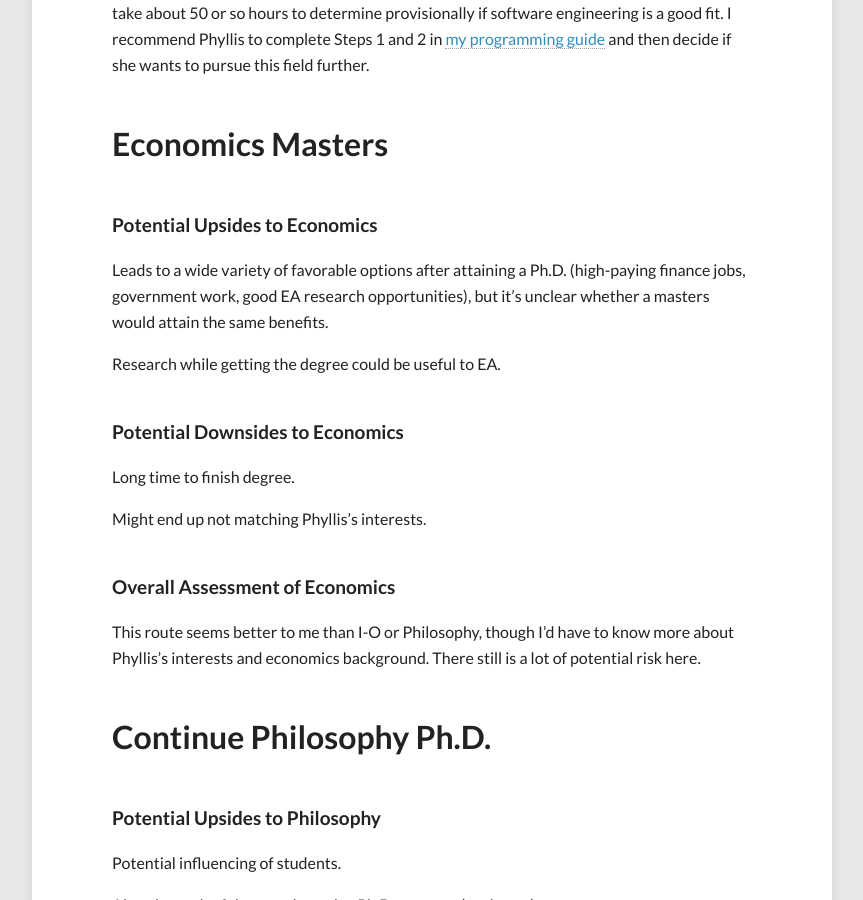
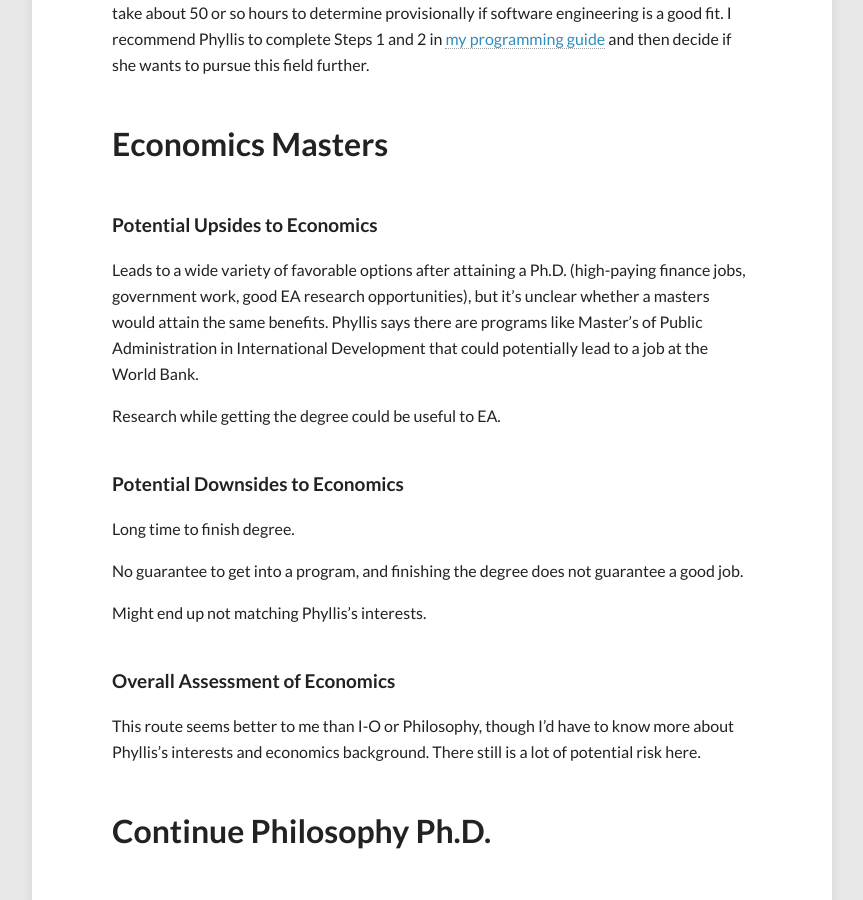
Before and after one commit to peterhurford/peterhurford.github.io, a Jekyll site: the page built from _posts/2014-04-22-career-advice-for-phyllis-schmidt-choosing-between-masters-programming-and-direct-work.markdown, in a window 1280 px wide and 900 px high, scrolled down 3221 px. Shown: the whole window, without its empty margins (208-1071 px from the left). Built offline with Jekyll 4.4.1, drawn with Linux system fonts in a browser that asks for light colours; comment, search, counter and statistics services are not loaded.

Commit message:
Added a bit more to new post 2

```diff
--- a/_posts/2014-04-22-career-advice-for-phyllis-schmidt-choosing-between-masters-programming-and-direct-work.markdown
+++ b/_posts/2014-04-22-career-advice-for-phyllis-schmidt-choosing-between-masters-programming-and-direct-work.markdown
@@ -100,13 +100,15 @@
 
 #### Potential Upsides to Economics
 
-Leads to a wide variety of favorable options after attaining a Ph.D. (high-paying finance jobs, government work, good EA research opportunities), but it’s unclear whether a masters would attain the same benefits.
+Leads to a wide variety of favorable options after attaining a Ph.D. (high-paying finance jobs, government work, good EA research opportunities), but it’s unclear whether a masters would attain the same benefits.  Phyllis says there are programs like Master's of Public Administration in International Development that could potentially lead to a job at the World Bank.
 
 Research while getting the degree could be useful to EA.
 
 #### Potential Downsides to Economics
 
 Long time to finish degree.
+
+No guarantee to get into a program, and finishing the degree does not guarantee a good job.
 
 Might end up not matching Phyllis’s interests.
 
```
